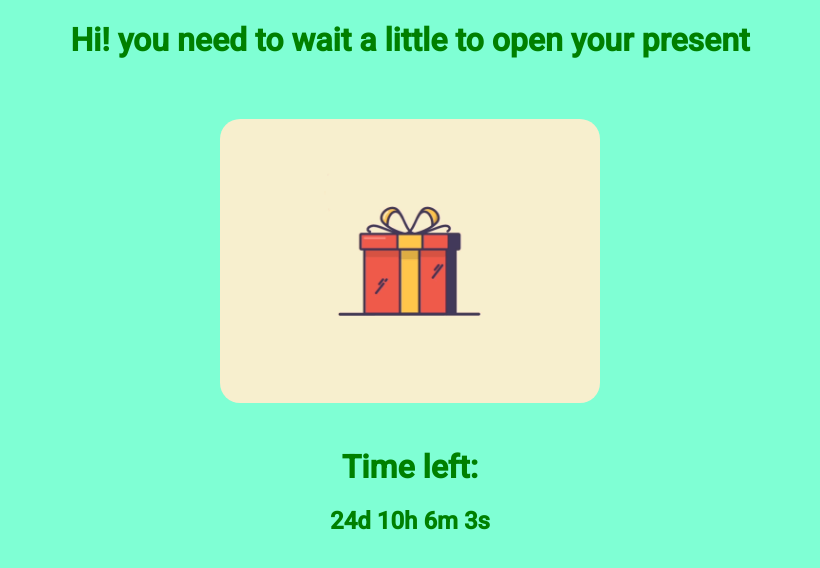
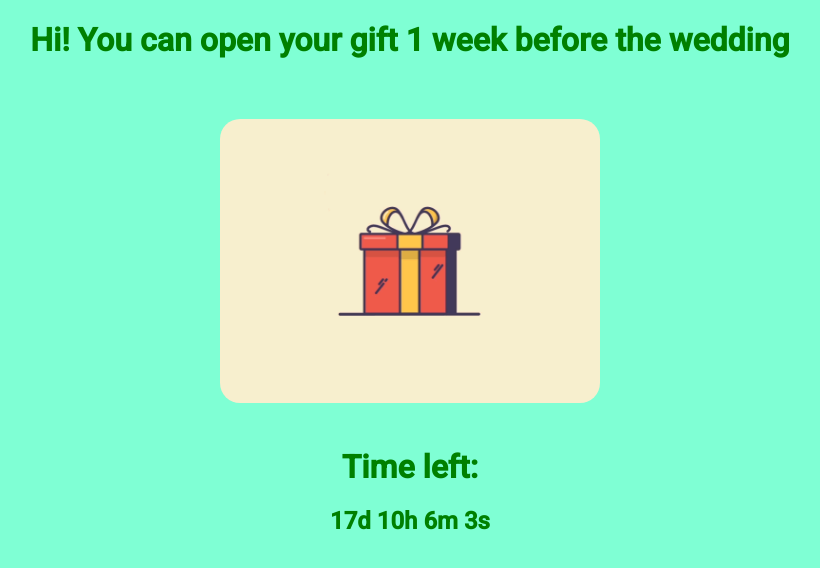
Before and after one commit to gerardrosesterron/cd_wedding, a plain HTML site: page index.html in a window 1280 px wide. Shown: the whole page, without its empty margins (230-1050 px from the left). Drawn offline with Linux system fonts and the light colour scheme.

Commit message:
Add files via upload

```diff
--- a/index.html
+++ b/index.html
@@ -11,7 +11,7 @@
 </head>
 <body>
     <div id="before_date" style="display: none">
-        <h1>Hi! you need to wait a little to open your present</h1>
+        <h1>Hi! You can open your gift 1 week before the wedding</h1>
         <br>
         <br>
         <img src="./Gift - GIF.gif" alt="">
--- a/script.js
+++ b/script.js
@@ -14,7 +14,7 @@ window.onload = function()
     }
 
 // Set the date we're counting down to
-var countDownDate = new Date("Oct 27, 2023 00:00:00").getTime();
+var wedding_date = new Date("Oct 20, 2023 00:00:00").getTime();
 
 // Update the count down every 1 second
 var x = setInterval(function() {
@@ -23,7 +23,7 @@ var x = setInterval(function() {
 var now = new Date().getTime();
 
 // Find the distance between now and the count down date
-var distance = countDownDate - now;
+var distance = wedding_date - now;
 
 // Time calculations for days, hours, minutes and seconds
 var days = Math.floor(distance / (1000 * 60 * 60 * 24));
```
